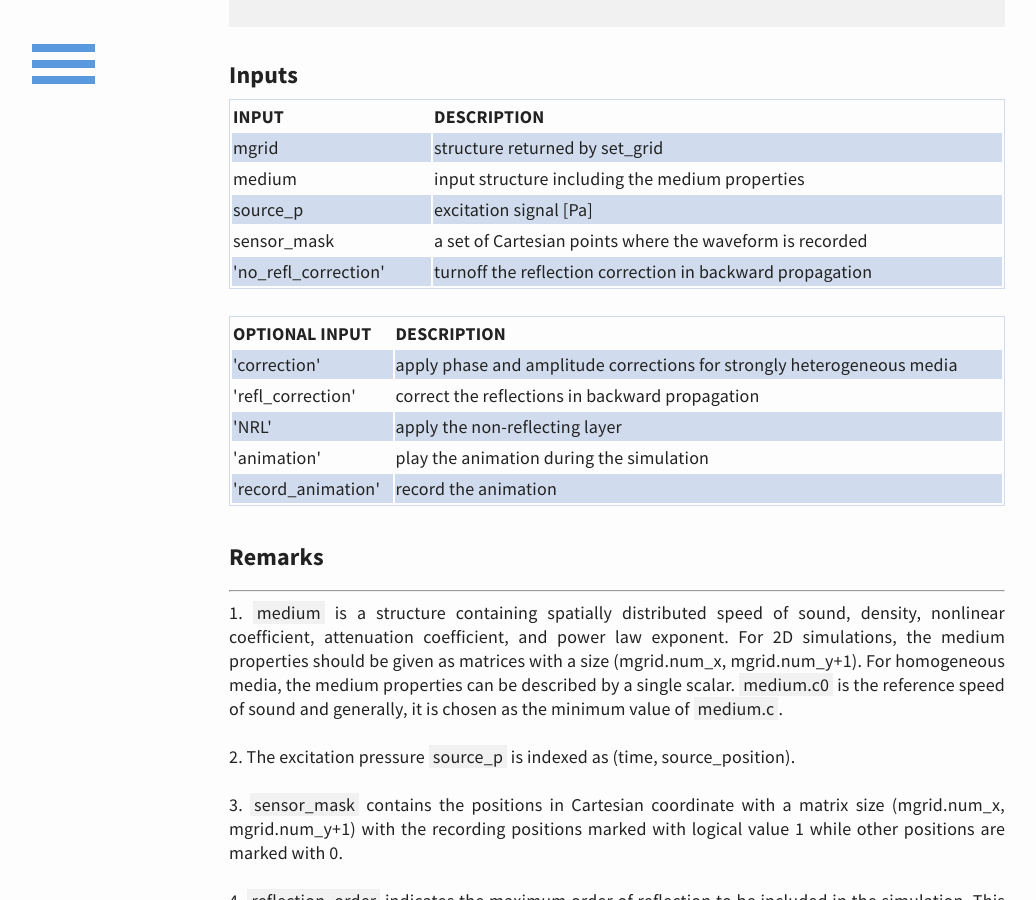
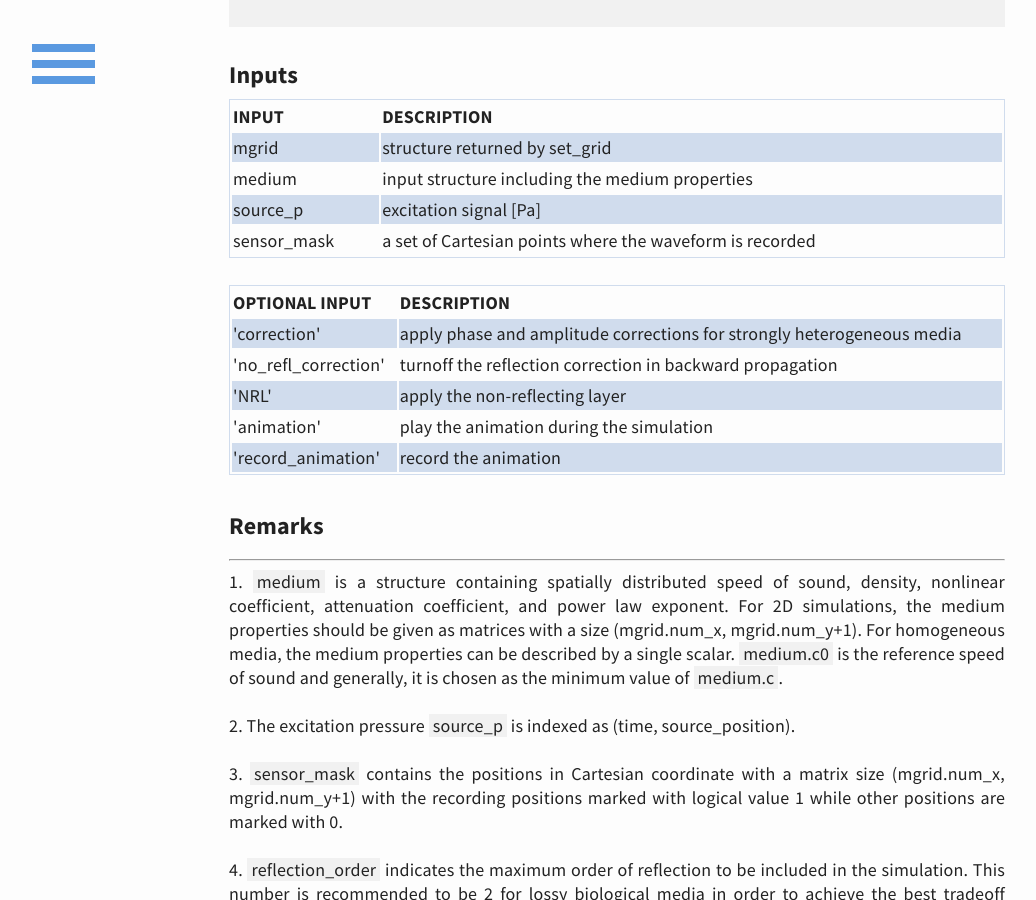
Before and after one commit to m-SOUND/mSOUND, a Jekyll site: the page built from function.html, in a window 1280 px wide and 900 px high, scrolled down 13460 px. Shown: the whole window, without its empty margins (23-1059 px from the left). Built offline with Jekyll 4.4.1, drawn with Linux system fonts in a browser that asks for light colours.

Commit message:
Update function.html

```diff
--- a/function.html
+++ b/function.html
@@ -834,9 +834,6 @@ p = Backward2D(mgrid, medium, source_p, sensor_mask, reflection_order, ...);
   <tr>
     <td>sensor_mask</td><td>a set of Cartesian points where the waveform is recorded</td>
   </tr>
-    <tr>
-   <td>'no_refl_correction'</td><td>turnoff the reflection correction in backward propagation</td>
-  </tr>
  </table>
 <br>
 <table>
@@ -846,8 +843,8 @@ p = Backward2D(mgrid, medium, source_p, sensor_mask, reflection_order, ...);
   <tr>
     <td>'correction'</td><td>apply phase and amplitude corrections for strongly heterogeneous media</td>
   </tr>
-   <tr>
-   <td>'refl_correction'</td><td>correct the reflections in backward propagation</td>
+    <tr>
+   <td>'no_refl_correction'</td><td>turnoff the reflection correction in backward propagation</td>
   </tr>
    <tr>
   <td>'NRL'</td><td>apply the non-reflecting layer</td>
```
